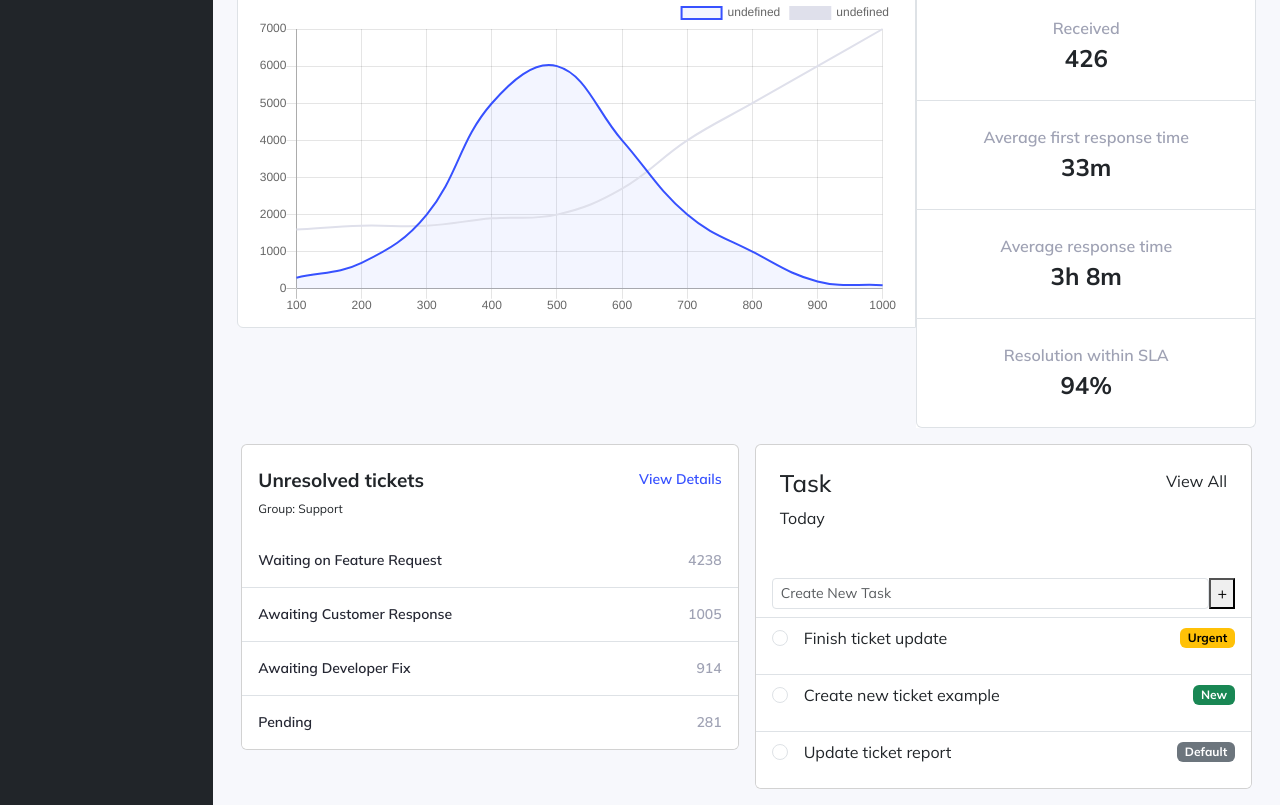
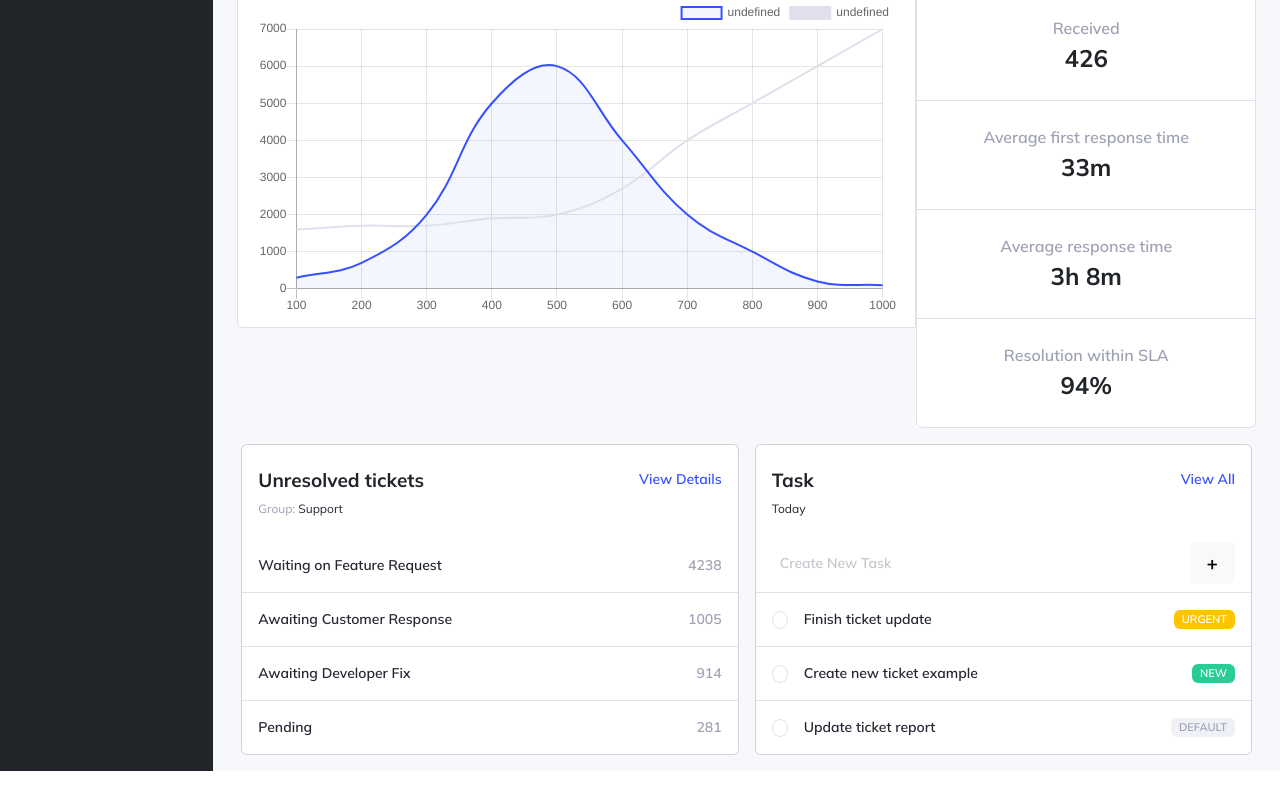
Before and after one commit to WF-Home/INM320SBB-Bootstrap-Assignment, a website: page public/index.html in a window 1280 px wide. Shown: the part 425-1230 px from the top of the page. After the commit the page ends 1196 px from the top, so only its background shows below. Drawn offline with nearby package versions, Linux system fonts and the light colour scheme.

Commit message:
refactored ticket creating view + fixed styling to match designs

```diff
--- a/public/assets/js/listView.js
+++ b/public/assets/js/listView.js
@@ -1,3 +1,5 @@
+// Unresolved Tickets List
+
 const unresolvedTickets = [
     { status: "Waiting on Feature Request", value: 4238 },
     { status: "Awaiting Customer Response", value: 1005 },
@@ -20,3 +22,59 @@ function unresolvedTicketContent(unresolvedTickets) {
     });
     return template;
 }
+
+// Ticket Actions List
+
+let actions = [
+    {"label": "Finish ticket update", "badgeType": 1},
+    {"label": "Create new ticket example", "badgeType": 2},
+    {"label": "Update ticket report", "badgeType": 3}
+];
+
+let ticketActions = document.getElementById("ticket-actions");
+
+ticketActions.innerHTML = ticketActionsContent(actions);
+
+function ticketActionsContent(actions) {
+    let template = ``;
+
+    template +=`
+    <li class="list-group-item d-flex flex-row justify-content-between align-items-center">
+        <input class="form-control form-control-sm border-0 secondary-light xs-text semi-bold-text" type="text" placeholder="Create New Task">
+        <button class="btn btn-light secondary-color px-3 med-text bold-text">+</button>
+    </li>`;
+
+    actions.forEach((action) => {
+        template += `
+        <li class="list-group-item d-flex flex-row justify-content-between align-items-center">
+            <label class="d-flex flex-row gap-3 align-items-center">
+                <input class="form-check-input flex-shrink-0 m-0 py-2" type="radio" name="listGroupRadios" id="listGroupRadios2" value="">
+                <p class="m-0 py-2 xs-text primary-text semi-bold-text">${action.label}</p>
+            </label>
+            ${badgeType(action.badgeType)}
+        </li>`
+    });
+
+    return template;
+}
+
+// Helper Functions
+
+function badgeType(type) {
+    let badge = ``
+    switch (type) {
+        case 1:
+            badge = `<p class="badge text-bg-warning m-0 py-1 px-2 xxs-text semi-bold-text">URGENT</p>`;
+            break;
+        case 2:
+            badge = `<p class="badge text-bg-success m-0  py-1 px-2 xxs-text semi-bold-text">NEW</p>`;
+            break;
+        case 3:
+            badge = `<p class="badge text-bg-secondary m-0 py-1 px-2 xxs-text semi-bold-text">DEFAULT</p>`;
+            break;
+        default:
+            console.log("Invalid Badge Type");
+    }
+
+    return badge;
+}
--- a/public/index.html
+++ b/public/index.html
@@ -55,15 +55,15 @@
                 </section>
 
                 <!-- Info Section Containing : Unresolved Tickets and Task Creation -->
-                <section id="info-section" class="row row-cols-1 row-cols-md-2 p-3 gx-3">
+                <section id="info-section" class="row row-cols-1 row-cols-md-2 p-3 gx-3 gy-3">
 
                     <!-- Unresolved Tickets View-->
                     <div class="col">
-                        <section class="card p-0">
+                        <section class="card p-0 h-100">
                             <div class="card-body px-3 pt-4 border-bottom-0 d-flex flex-row justify-content-between">
                                 <div>
                                     <h4 class="bold-text med-text">Unresolved tickets</h4>
-                                    <p class="mb-0 xxs-text">Group: <span>Support</span></p>
+                                    <p class="mb-0 xxs-text secondary-text">Group: <span class="primary-text">Support</span></p>
                                 </div>
                                 <a class="xs-text semi-bold-text accent-color text-decoration-none">View Details</a>
                             </div>
@@ -75,40 +75,14 @@
                     <!-- Task View Table -->
                     <div class="col">
                         <section class="card p-0 h-100">
-                            <div class="card-body p-4 border-bottom-0 d-flex flex-row justify-content-between">
+                            <div class="card-body px-3 pt-4 border-bottom-0 d-flex flex-row justify-content-between">
                                 <div>
-                                    <h4>Task</h4>
-                                    <p>Today</p>
+                                    <h4 class="bold-text med-text">Task</h4>
+                                    <p class="mb-0 xxs-text">Today</p>
                                 </div>
-                                <a>View All</a>
+                                <a class="xs-text semi-bold-text accent-color text-decoration-none">View All</a>
                             </div>
-                            <ul class="list-group border-top-0 list-group-flush">
-                                <li class="list-group-item d-flex flex-row justify-content-between">
-                                    <input class="form-control form-control-sm" type="text" placeholder="Create New Task">
-                                    <button>+</button>
-                                </li>
-                                <li class="list-group-item d-flex flex-row justify-content-between align-items-center">
-                                    <label class="d-flex flex-row gap-3">
-                                        <input class="form-check-input flex-shrink-0" type="radio" name="listGroupRadios" id="listGroupRadios2" value="">
-                                        <p>Finish ticket update</p>
-                                    </label>
-                                    <p class="badge text-bg-warning">Urgent</p>
-                                </li>
-                                <li class="list-group-item d-flex flex-row justify-content-between align-items-center">
-                                    <label class="d-flex flex-row gap-3">
-                                        <input class="form-check-input flex-shrink-0" type="radio" name="listGroupRadios" id="listGroupRadios2" value="">
-                                        <p>Create new ticket example</p>
-                                    </label>
-                                    <p class="badge text-bg-success">New</p>
-                                </li>
-                                <li class="list-group-item d-flex flex-row justify-content-between align-items-center">
-                                    <label class="d-flex flex-row gap-3">
-                                        <input class="form-check-input flex-shrink-0" type="radio" name="listGroupRadios" id="listGroupRadios2" value="">
-                                        <p>Update ticket report</p>
-                                    </label>
-                                    <p class="badge text-bg-secondary">Default</p>
-                                </li>
-                            </ul>
+                            <ul id="ticket-actions" class="list-group border-top-0 list-group-flush"></ul>
                         </section>
                     </div>
                 </section>
--- a/src/scss/style.scss
+++ b/src/scss/style.scss
@@ -4,6 +4,10 @@
 
 :root {
     --bs-body-font-family: 'Mulish', sans-serif;
+}
+
+.form-control::placeholder {
+    color: #C5C7CD;
 }
 
 main {
@@ -33,6 +37,7 @@ main {
         }
     }
 }
+
 // Color
 
 .primary-text {
@@ -49,6 +54,7 @@ main {
 
 
 // Font Classes
+
 .xxs-text {
     font-size: 12px;
 }
@@ -84,6 +90,25 @@ main {
     font-weight: 700;
 }
 
+// Badges - !important is needed to override bootstrap defaults
+.badge {
+    font-size: 11px !important;
+    font-weight: 600 !important;
+}
+.text-bg-warning {
+    color: #FFFFFF !important;
+    background-color: #FEC400 !important;
+}
+
+.text-bg-success {
+    background-color: #29CC97 !important;
+}
+
+.text-bg-secondary {
+    color: #9FA2B4 !important;
+    background-color: #F0F1F7 !important;
+}
+
 @media (min-width: 768px) {
 
 }
```
Also changed, not shown: public/assets/css/style.css, 1 other file.
